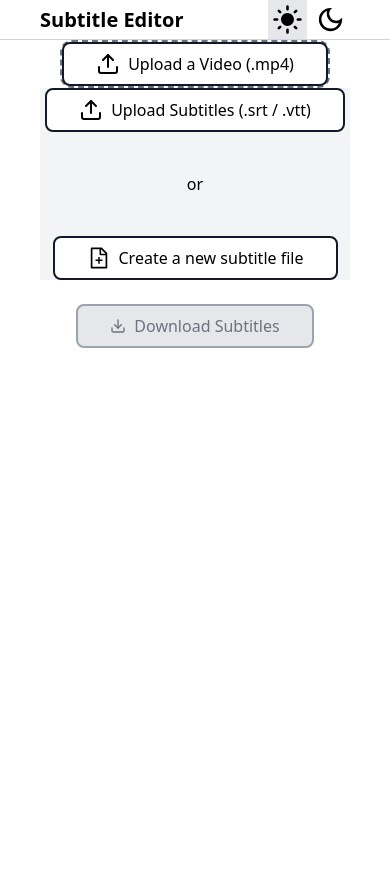
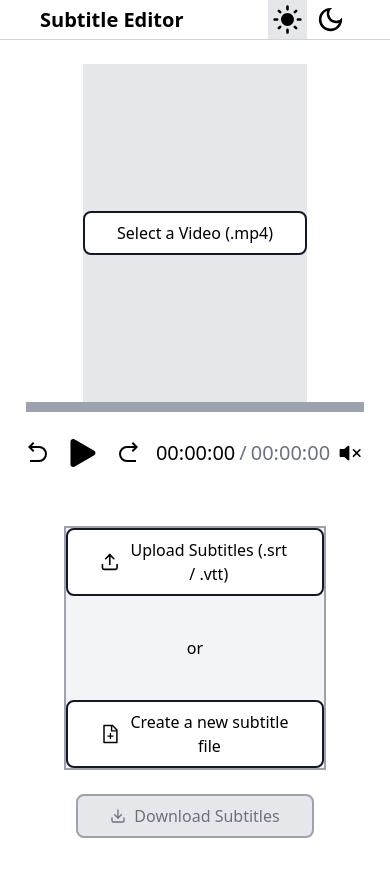
Before and after one commit to kristianskogberg/subtitle-editor, a React (Vite) app: page / in a window 390 px wide. Shown: the top 876 px of the page. Before the commit the page ends 844 px from the top, so only its background shows below. Built offline with nearby package versions, Linux system fonts and the light colour scheme.

Commit message:
video responsive improvements

```diff
--- a/package.json
+++ b/package.json
@@ -25,6 +25,7 @@
     "uuid": "^9.0.0"
   },
   "devDependencies": {
+    "@tailwindcss/aspect-ratio": "^0.4.2",
     "@types/react": "^18.0.28",
     "@types/react-dom": "^18.0.11",
     "@vitejs/plugin-react": "^3.1.0",
--- a/src/components/UploadSubtitles.jsx
+++ b/src/components/UploadSubtitles.jsx
@@ -138,9 +138,10 @@ export default function UploadSubtitles() {
   }
 
   return (
-    <div className="flex flex-col  h-full w-full bg-gray-100 dark:bg-gray-800 dark:border-gray-900  border-gray-200">
+    <div className="flex flex-col p-6 h-full w-full ">
+      <div className="flex flex-col bg-gray-100 h-full w-full  dark:bg-gray-800 dark:border-gray-900  border-gray-200">
         {subtitleItems.length === 0 ? (
-        <form className="flex flex-col gap-10 items-center justify-center w-full h-full ">
+          <form className="h-full border-2 border-gray-400 flex flex-col gap-10 items-center justify-center w-full  ">
             <div>
               <Button
                 text={"Upload Subtitles (.srt / .vtt)"}
@@ -166,7 +167,7 @@ export default function UploadSubtitles() {
             </div>
           </form>
         ) : (
-        <div className="flex flex-col overflow-auto  w-full h-full   justify-start  items-center">
+          <div className="border-2 border-gray-400 flex flex-col overflow-auto  w-full h-full   justify-start  items-center">
             <form className="h-full   w-full overflow-auto   ">
               {subtitleItems.map((item, index) => {
                 return (
@@ -223,7 +224,9 @@ export default function UploadSubtitles() {
                         <div className="relative pl-2 ">
                           <button
                             type="button"
-                          onClick={(e) => handleDeleteSubtitleItem(e, item.id)}
+                            onClick={(e) =>
+                              handleDeleteSubtitleItem(e, item.id)
+                            }
                             className=" z-10 text-xl flex  text-gray-500 dark:text-gray-300 "
                           >
                             <DeleteIcon />
@@ -256,6 +259,7 @@ export default function UploadSubtitles() {
             </form>
           </div>
         )}
+
         <div className="bg-white dark:bg-gray-900 flex w-full py-6  justify-center">
           <Button
             text={"Download Subtitles"}
@@ -266,5 +270,6 @@ export default function UploadSubtitles() {
           />
         </div>
       </div>
+    </div>
   );
 }
--- a/src/components/UploadVideo.jsx
+++ b/src/components/UploadVideo.jsx
@@ -10,6 +10,7 @@ import {
 } from "react-icons/fi";
 import VideoPlayer from "./VideoPlayer";
 import ButtonSection from "./ButtonSection";
+import VideoTest from "./VideoTest";
 
 export default function UploadVideo() {
   const videoUrl = useSelector((state) => state.video.url);
@@ -36,38 +37,14 @@ export default function UploadVideo() {
     dispatch(upload(e));
   }
 
-  useEffect(() => {
-    setSub(subtitles);
-  }, [subtitles]);
-
   return (
-    <div className="z-10">
-      <div className=" flex h-full flex- rounded-xl">
-        {videoUrl === "" ? (
-          <form
-            onSubmit={handleSubmit}
-            className="h-full w-full rounded-xl border-2 border-gray-500 border-dashed"
-          >
-            <span className="flex  items-center justify-center w-full h-full">
-              <Button
-                text={"Upload a Video (.mp4)"}
-                type="submit"
-                icon={<UploadIcon size={24} />}
-              />
-            </span>
-            <input
-              type="file"
-              accept="video/mp4"
-              ref={hiddenFileInputRef}
-              onChange={handleVideoChange}
-              className="hidden"
-            />
-          </form>
-        ) : (
-          <div className="flex w-full flex-col h-full items-center justify-center">
-            <VideoPlayer src={videoUrl} autoPlay={false} muted={true} />
+    <div className="flex  flex-col h-full   z-10">
+      <div className=" flex h-full  w-full rounded-xl">
+        <div className="flex w-full h-full">
+          <div className="relative w-full h-full">
+            <VideoPlayer src={videoUrl} autoPlay={true} muted={true} />
           </div>
-        )}
+        </div>
       </div>
     </div>
   );
--- a/src/components/VideoPlayer.jsx
+++ b/src/components/VideoPlayer.jsx
@@ -14,9 +14,11 @@ import {
 } from "react-icons/ri";
 
 import { useDispatch } from "react-redux";
-import { setPlaytime, setDuration } from "../features/video/videoSlice";
+import { setPlaytime, setDuration, upload } from "../features/video/videoSlice";
 import { useSelector } from "react-redux";
 import convertSecToTimelineString from "../utils/convertSecToTimelineString";
+import Button from "./Button";
+const videoUrl = "";
 
 export default function VideoPlayer({ src, autoPlay, muted }) {
   const subtitles = useSelector((state) => state.subtitle.subtitleItems);
@@ -24,6 +26,7 @@ export default function VideoPlayer({ src, autoPlay, muted }) {
   const currentPlaytimeTimeline = useSelector(
     (state) => state.video.currentPlaytimeTimeline
   );
+  const videoUrl = useSelector((state) => state.video.url);
   const videoRef = useRef(null);
   const progressRef = useRef(null);
   const bufferRef = useRef(null);
@@ -37,12 +40,28 @@ export default function VideoPlayer({ src, autoPlay, muted }) {
   const [showVolumeSlider, setShowVolumeSlider] = useState(false);
   const dispatch = useDispatch();
   const [volumeLevel, setVolumeLevel] = useState(0);
+  const hiddenFileInputRef = useRef(null);
+
+  function handleSubmit(e) {
+    e.preventDefault();
+    handleUploadVideoClick();
+  }
+  function handleUploadVideoClick() {
+    hiddenFileInputRef.current.click();
+  }
+
+  function handleVideoChange(e) {
+    //setImageUrl(URL.createObjectURL(e.target.files[0]));
+    e.preventDefault();
+    dispatch(upload(e));
+  }
 
   useEffect(() => {
     if (!videoRef.current) return;
 
     videoRef.current.volume = volumeLevel;
     const element = videoRef.current;
+    dispatch(setDuration(element.duration));
 
     function onPlay() {
       if (isWaiting) setIsWaiting(false);
@@ -109,7 +128,7 @@ export default function VideoPlayer({ src, autoPlay, muted }) {
       element.removeEventListener("progress", onProgress);
       element.removeEventListener("durationchange", onDurationChange);
     };
-  }, [videoRef.current]);
+  }, [videoRef.current, videoUrl]);
 
   function seekToPosition(e) {
     if (!videoRef.current) return;
@@ -159,29 +178,28 @@ export default function VideoPlayer({ src, autoPlay, muted }) {
   }
 
   function handleFastForward() {
-    videoRef.current.currentTime += 10;
+    videoRef.current.currentTime += 5;
   }
 
   function handleRewind() {
-    videoRef.current.currentTime -= 10;
+    videoRef.current.currentTime -= 5;
   }
 
   useEffect(() => {
     if (!videoRef.current) return;
 
-    console.log(currentPlaytimeTimeline);
     videoRef.current.currentTime = currentPlaytimeTimeline;
   }, [currentPlaytimeTimeline]);
 
   return (
-    <div className="flex flex-col w-full ">
+    <div className=" p-6 rounded-xl w-full flex flex-col ">
       <div
-        className="relative w-full h-full flex flex-col cursor-pointer items-center justify-center  "
+        className="relative w-full h-full flex flex-col  items-center justify-center  "
         onMouseOver={onMouseOver}
         onMouseLeave={onMouseLeave}
         onClick={handlePlayPauseClick}
       >
-        <div className="absolute text-3xl   h-full w-full text-center">
+        <div className="absolute text-3xl  bottom-0 h-full w-full text-center">
           <div className="h-full w-full flex items-end justify-center  whitespace-pre-wrap">
             <span>
               {subtitles?.map((item) => {
@@ -204,8 +222,33 @@ export default function VideoPlayer({ src, autoPlay, muted }) {
             </span>
           </div>
         </div>
+
+        {videoUrl === "" ? (
+          <div className="h-[40vh] lg:h-[60vh] lg:w-[53.4vw] z-10 ">
+            <form
+              onSubmit={handleSubmit}
+              className="h-full w-full  bg-gray-200"
+            >
+              <span className="flex  items-center justify-center w-full h-full">
+                <Button
+                  text={"Select a Video (.mp4)"}
+                  type="submit"
+                  //icon={<UploadIcon size={24} />}
+                />
+              </span>
+              <input
+                type="file"
+                accept="video/mp4"
+                ref={hiddenFileInputRef}
+                onChange={handleVideoChange}
+                className="hidden"
+              />
+            </form>
+          </div>
+        ) : (
+          <div className="h-[40vh] lg:h-[60vh] lg:w-[53.4vw] ">
             <video
-          className=" h-full w-full  bg-black -z-10 "
+              className=" h-full w-full object-contain  bg-black -z-10 "
               // onClick={handlePlayPauseClick}
               ref={videoRef}
               autoPlay={autoPlay}
@@ -213,12 +256,24 @@ export default function VideoPlayer({ src, autoPlay, muted }) {
               src={src}
             ></video>
           </div>
+        )}
+
+        <div
+          id="timeline-container"
+          style={{ opacity: 0 }}
+          className={` bg-gradient-to-b from-transparent to-black w-full h-[2rem] absolute  duration-300 left-0 bottom-0 items-end px-5`}
+        >
+          <div
+            className="flex flex-row w-full items-center  "
+            onClick={(e) => e.stopPropagation()}
+          ></div>
+        </div>
+      </div>
       <>
         {/* timeline */}
-
         <div className="flex w-full cursor-pointer bottom-0">
           <div
-            className=" flex w-full h-[10px]  bg-gray-500 overflow-hidden z-10"
+            className=" flex w-full h-[10px]  bg-gray-400 overflow-hidden z-10"
             onClick={seekToPosition}
           >
             <div className="flex relative w-full h-full">
@@ -231,18 +286,18 @@ export default function VideoPlayer({ src, autoPlay, muted }) {
             </div>
           </div>
         </div>
-        <div className="pt-4 flex w-full justify-between items-center z-20">
-          <div className="flex items-center ">
+        <div className=" pt-4 flex w-full justify-between items-center z-20">
+          <div className="flex items-center gap-2">
             <button onClick={handleRewind}>
               <BackwardsIcon size={24} />
             </button>
-            <button className="px-2" onClick={handlePlayPauseClick}>
+            <button className="" onClick={handlePlayPauseClick}>
               {isPlaying ? <PauseIcon size={50} /> : <PlayIcon size={50} />}
             </button>
             <button onClick={handleFastForward}>
               <ForwardsIcon size={24} />
             </button>
-            <div className="flex flex-row text-xl pl-5 ">
+            <div className="flex flex-row text-xl px-2">
               <p>{convertSecToTimelineString(currentTime)}</p>
 
               <label className="px-1 text-gray-500">/</label>
--- /dev/null
+++ b/src/components/VideoTest.jsx
@@ -0,0 +1,17 @@
+import React from "react";
+
+export default function VideoTest() {
+  return (
+    <div className="p-6 w-full   h-full items-center flex flex-col justify-center">
+      <div className=" w-full   h-full">
+        <iframe
+          width="100%"
+          height="100%"
+          src="https://www.youtube.com/embed/tgbNymZ7vqY"
+        ></iframe>
+      </div>
+
+      <div className="py-4 w-full">video controls</div>
+    </div>
+  );
+}
--- a/src/components/pages/Edit.jsx
+++ b/src/components/pages/Edit.jsx
@@ -7,6 +7,7 @@ import ButtonSection from "../ButtonSection";
 import NavBar from "../NavBar";
 import SubtitleTimeline from "../timeline/SubtitleTimeline";
 import TestUploadSubtitlesLayout from "../TestUploadSubtitlesLayout";
+import VideoTest from "../VideoTest";
 
 // h-[calc(100vh-0px)]
 
@@ -15,10 +16,10 @@ export default function Edit() {
     <div className="flex flex-col px-10 dark:bg-gray-900 w-full h-full lg:h-[calc(100vh-40px)]   text-black dark:text-white">
       <div className="flex flex-col h-full ">
         <div className="flex   flex-col-reverse lg:flex-row w-full h-[80%]  dark:bg-gray-900">
-          <div className="w-full h-full lg:max-w-[500px]  ">
+          <div className="flex w-full h-full lg:max-w-[500px]  ">
             <UploadSubtitles />
           </div>
-          <div className="flex justify-center w-full  ">
+          <div className="flex justify-center w-full h-full ">
             <UploadVideo />
           </div>
         </div>
--- a/src/components/timeline/SubtitleTimeline.jsx
+++ b/src/components/timeline/SubtitleTimeline.jsx
@@ -13,7 +13,6 @@ export default function SubtitleTimeline() {
   const [zoomLevel, setZoomLevel] = useState(30);
 
   function handleZoom(e) {
-    console.log(e.deltaY);
     const INTERVAL = 5;
     if (e.deltaY < 0) {
       if (zoomLevel >= 50) return;
--- a/src/features/video/videoSlice.js
+++ b/src/features/video/videoSlice.js
@@ -23,6 +23,7 @@ export const videoSlice = createSlice({
         const videoUrl = URL.createObjectURL(action.payload.target.files[0]);
         state.url = videoUrl;
         state.video = action.payload.target.files[0];
+        console.log(action.payload.target.files[0]);
       }
     },
     setPlaytime: (state, action) => {
--- a/tailwind.config.cjs
+++ b/tailwind.config.cjs
@@ -5,5 +5,8 @@ module.exports = {
   theme: {
     extend: {},
   },
-  plugins: [require("@tailwindcss/line-clamp")],
+  plugins: [
+    require("@tailwindcss/line-clamp"),
+    require("@tailwindcss/aspect-ratio"),
+  ],
 };
```
Also changed, not shown: 1 other file (tests, documents, lock files or other folders). Lines whose indentation alone changed are shown as unchanged.
